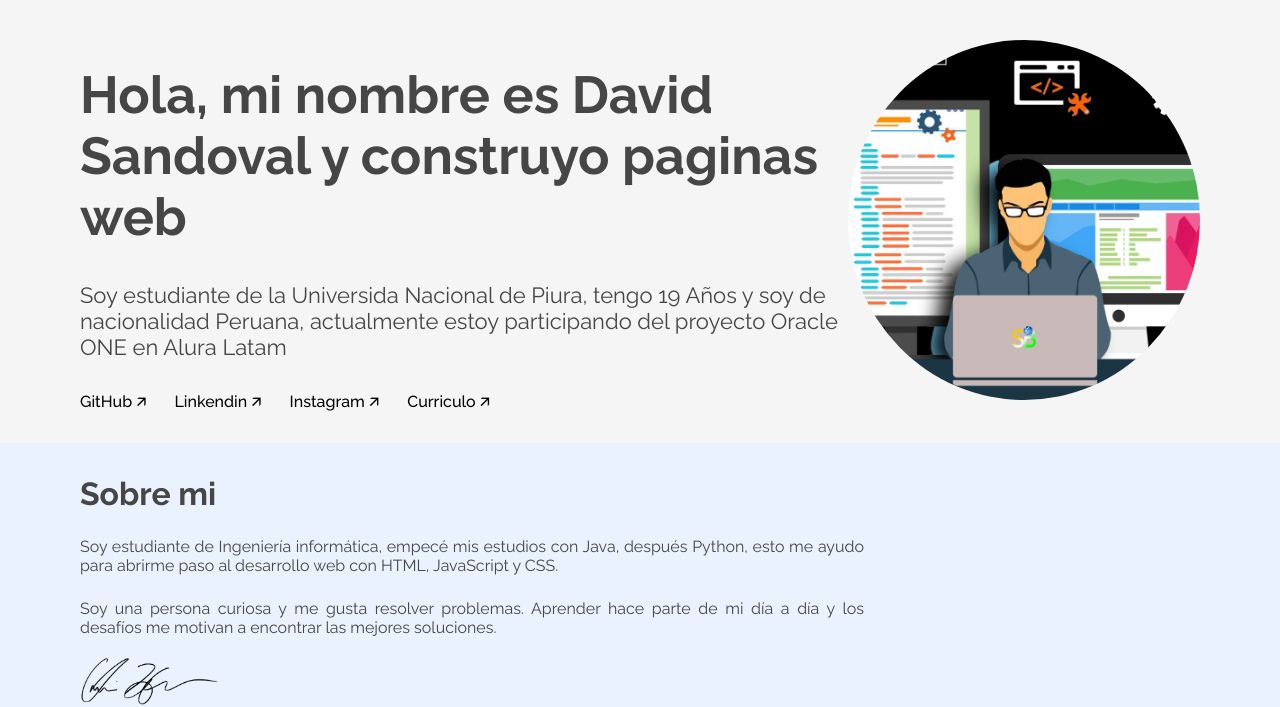
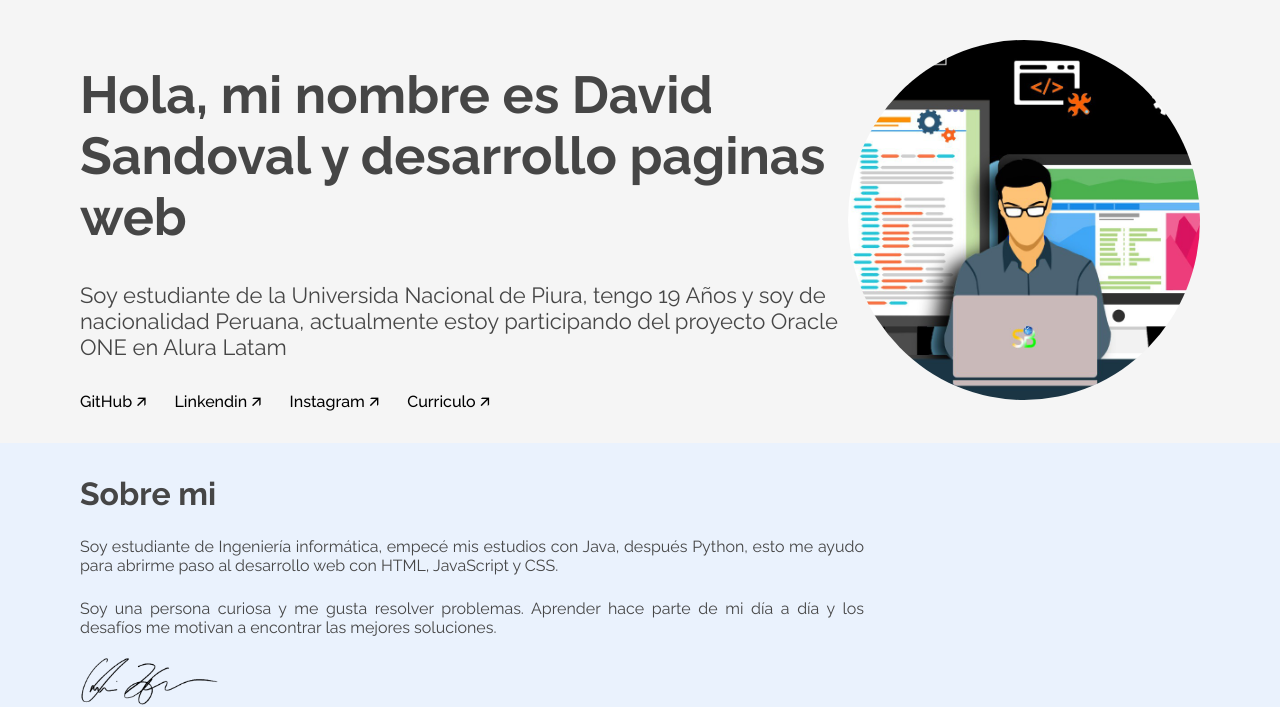
Before and after one commit to sandovaldavid/Portafolio-sprint-01, a plain HTML site: page index.html in a window 1280 px wide. Shown: the part 94-801 px from the top of the page. Drawn offline with Linux system fonts and the light colour scheme.

Commit message:
actualisamos las section presentacion

```diff
--- a/index.html
+++ b/index.html
@@ -83,7 +83,7 @@
     <section class="presentacion container">
         <div class="presentacion__imagen"></div>
         <div class="presentacion__descripcion">
-            <h1 class="presentacion__titulo">Hola, mi nombre es David Sandoval y construyo paginas web</h1>
+            <h1 class="presentacion__titulo">Hola, mi nombre es David Sandoval y desarrollo paginas web</h1>
             <p class="presentacion__biografia">Soy estudiante de la Universida Nacional de Piura, tengo 19 Años y soy de nacionalidad Peruana, actualmente estoy participando del proyecto Oracle ONE en Alura Latam</p>
             <ul class="presentacion__lista">
                 <li class="presentacion__item"><a href="https://github.com/sandovaldavid">GitHub &#129133</a></li>
```
